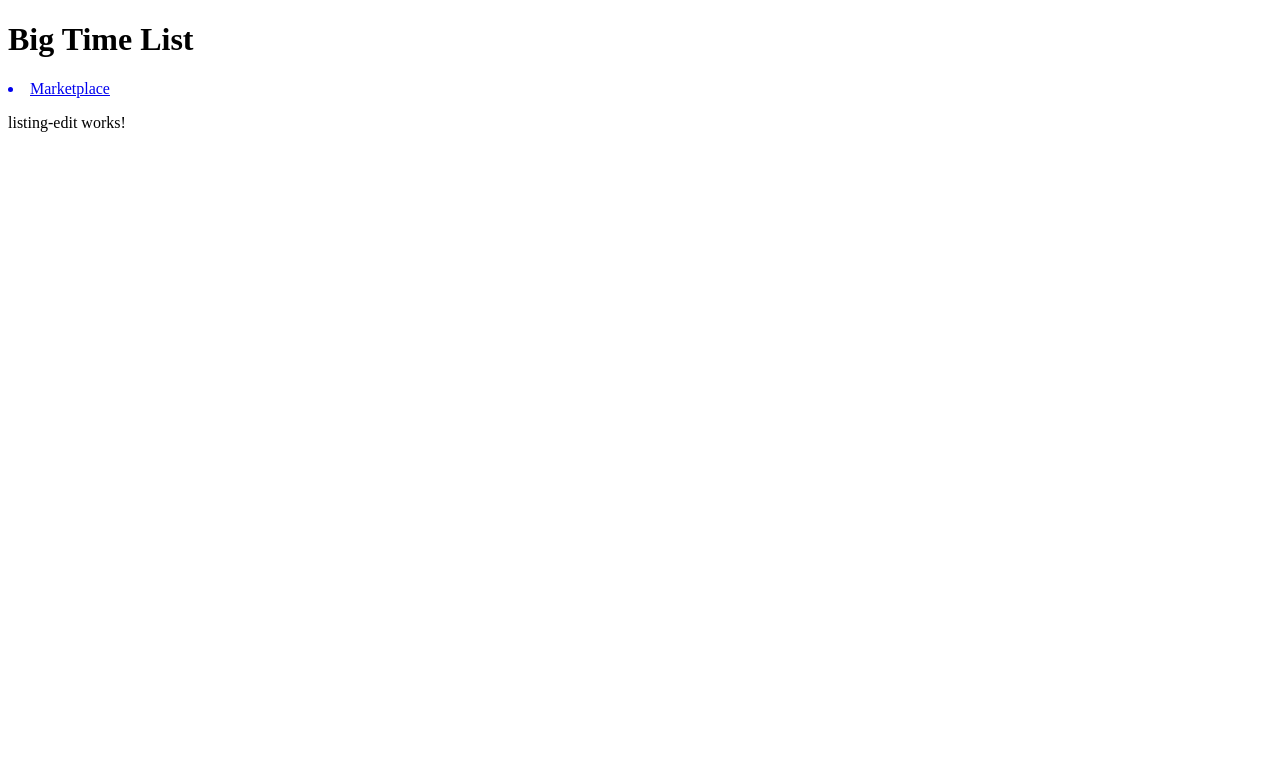
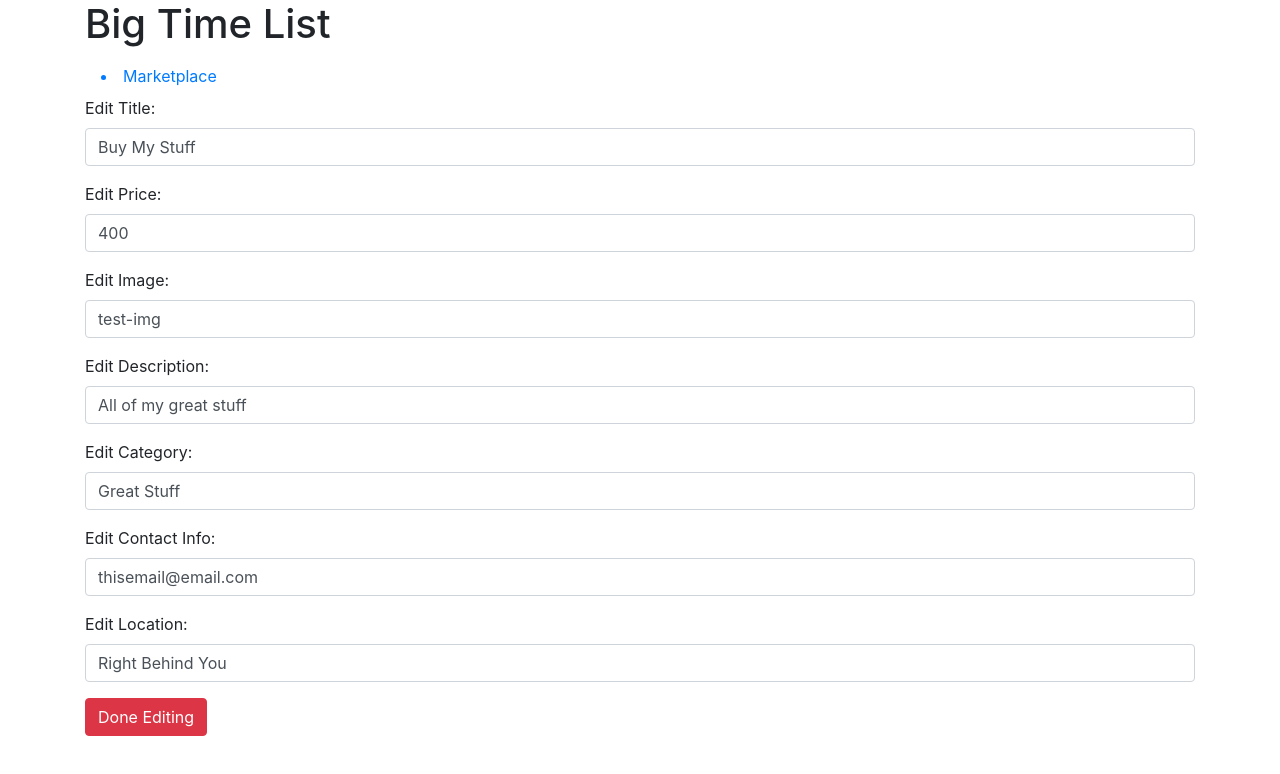
Before and after one commit to n8cotoa/big-time-list, an Angular app: page /listing-detail/1/edit in a window 1280 px wide. Shown: the top 774 px of the page. Built offline with nearby package versions, Linux system fonts and the light colour scheme.

Commit message:
add edit form and functions

```diff
--- a/package.json
+++ b/package.json
@@ -21,7 +21,10 @@
     "@angular/platform-browser": "^5.2.0",
     "@angular/platform-browser-dynamic": "^5.2.0",
     "@angular/router": "^5.2.0",
+    "@ng-bootstrap/ng-bootstrap": "^3.0.0",
+    "bootstrap": "^4.0.0-alpha.6",
     "core-js": "^2.4.1",
+    "font-awesome": "^4.7.0",
     "rxjs": "^5.5.6",
     "zone.js": "^0.8.19"
   },
--- a/src/app/app.module.ts
+++ b/src/app/app.module.ts
@@ -1,6 +1,8 @@
 import { BrowserModule } from '@angular/platform-browser';
 import { NgModule } from '@angular/core';
 import { routing } from './app.routing';
+import { FormsModule } from '@angular/forms';
+import { HttpModule } from '@angular/http';
 
 import { AppComponent } from './app.component';
 import { WelcomeComponent } from './welcome/welcome.component';
@@ -21,7 +23,9 @@ import { NewListingComponent } from './new-listing/new-listing.component';
   ],
   imports: [
     BrowserModule,
-    routing
+    routing,
+    FormsModule,
+    HttpModule
   ],
   providers: [],
   bootstrap: [AppComponent]
--- a/src/app/listing-detail/listing-detail.component.html
+++ b/src/app/listing-detail/listing-detail.component.html
@@ -6,3 +6,6 @@
 <p>{{listing.postId}}</p>
 <p>{{listing.contactInfo}}</p>
 <p>{{listing.location}}</p>
+
+
+<button type="button" (click)="editListing(listing)" class="btn btn-primary">Edit</button>
--- a/src/app/listing-detail/listing-detail.component.ts
+++ b/src/app/listing-detail/listing-detail.component.ts
@@ -1,5 +1,6 @@
 import { Component, OnInit } from '@angular/core';
 import { ActivatedRoute, Params } from '@angular/router';
+import { Router } from '@angular/router';
 import { Location } from '@angular/common';
 import { Listing } from '../listing.model';
 import { ListingService } from '../listing.service';
@@ -15,7 +16,7 @@ export class ListingDetailComponent implements OnInit {
   title: string = null;
   listing: Listing = null;
 
-  constructor(private route: ActivatedRoute, private location: Location, private listingService: ListingService) { }
+  constructor(private router: Router, private route: ActivatedRoute, private location: Location, private listingService: ListingService) { }
 
   ngOnInit() {
     this.route.params.forEach((urlParameters) => {
@@ -24,4 +25,8 @@ export class ListingDetailComponent implements OnInit {
     this.listing = this.listingService.getListingById(this.postId);
   }
 
+  editListing(currentListing: Listing) {
+    this.router.navigate(['listing-detail', currentListing.postId, 'edit'])
+  }
+
 }
--- a/src/app/listing-edit/listing-edit.component.html
+++ b/src/app/listing-edit/listing-edit.component.html
@@ -1,3 +1,31 @@
-<p>
-  listing-edit works!
-</p>
+<form class="">
+  <div class="form-group">
+    <label for="title">Edit Title:</label>
+    <input class="form-control" type="text" name="title" [(ngModel)]="listing.title">
+  </div>
+  <div class="form-group">
+    <label for="price">Edit Price:</label>
+    <input class="form-control" type="text" name="price" [(ngModel)]="listing.price">
+  </div>
+  <div class="form-group">
+    <label for="image">Edit Image:</label>
+    <input class="form-control" type="text" name="image" [(ngModel)]="listing.image">
+  </div>
+  <div class="form-group">
+    <label for="description">Edit Description:</label>
+    <input class="form-control" type="text" name="description" [(ngModel)]="listing.description">
+  </div>
+  <div class="form-group">
+    <label for="category">Edit Category:</label>
+    <input class="form-control" type="text" name="category" [(ngModel)]="listing.category">
+  </div>
+  <div class="form-group">
+    <label for="contactInfo">Edit Contact Info:</label>
+    <input class="form-control" type="text" name="contactInfo" [(ngModel)]="listing.contactInfo">
+  </div>
+  <div class="form-group">
+    <label for="location">Edit Location:</label>
+    <input class="form-control" type="text" name="location" [(ngModel)]="listing.location">
+  </div>
+  <button type="button" name="button" class="btn btn-danger" (click)="doneEditing()">Done Editing</button>
+</form>
--- a/src/app/listing-edit/listing-edit.component.ts
+++ b/src/app/listing-edit/listing-edit.component.ts
@@ -1,15 +1,30 @@
 import { Component, OnInit } from '@angular/core';
+import { ActivatedRoute, Params } from '@angular/router';
+import { Router } from '@angular/router';
+import { Location } from '@angular/common';
+import { Listing } from '../listing.model';
+import { ListingService } from '../listing.service';
 
 @Component({
   selector: 'app-listing-edit',
   templateUrl: './listing-edit.component.html',
-  styleUrls: ['./listing-edit.component.css']
+  styleUrls: ['./listing-edit.component.css'],
+  providers: [ListingService]
 })
 export class ListingEditComponent implements OnInit {
+  postId: number = null;
+  listing: Listing = null;
 
-  constructor() { }
+  constructor(private router: Router, private route: ActivatedRoute, private location: Location, private listingService: ListingService) { }
 
   ngOnInit() {
+    this.route.params.forEach((urlParameters) => {
+      this.postId = parseInt(urlParameters['id']);
+    });
+    this.listing = this.listingService.getListingById(this.postId);
   }
 
+  doneEditing() {
+    this.router.navigate(['listing-detail', this.listing.postId])
+  }
 }
```
Also changed, not shown: .angular-cli.json, 1 other file (tests, documents, lock files or other folders).
